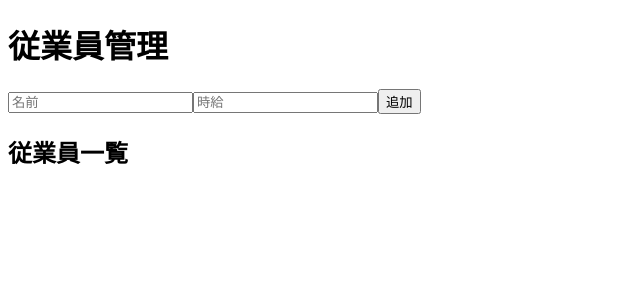
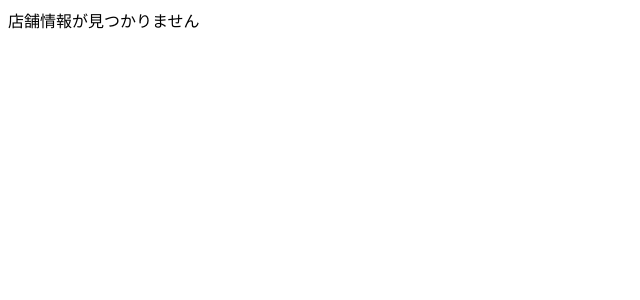
Before and after one commit to chihi3374/kintai-vercel, a Next.js app: page / in a window 1280 px wide. Shown: the top 300 px of the page, without its empty margins (0-640 px from the left). Built offline with nearby package versions, Linux system fonts and the light colour scheme.

Commit message:
Update page.tsx

```diff
--- a/app/page.tsx
+++ b/app/page.tsx
@@ -2,233 +2,218 @@
 
 import { useEffect, useState } from "react";
 
-type Employee = {
-  id: string;
-  name: string;
-  status: string;
-  hourly: number;
-};
+import EmployeeList, { Employee } from "./components/EmployeeList";
+import ActionSelect from "./components/ActionSelect";
+import ConfirmDialog from "./components/ConfirmDialog";
+import CompleteScreen from "./components/CompleteScreen";
 
-export default function EmployeesPage() {
+type Step = "list" | "action" | "confirm" | "complete";
+
+export default function HomePage() {
+  const [step, setStep] = useState<Step>("list");
+
+  // APIから取得する従業員一覧
   const [employees, setEmployees] = useState<Employee[]>([]);
 
-  const [storeToken, setStoreToken] = useState<string | null>(null);
+  // 読み込み中
+  const [loading, setLoading] = useState(true);
 
-  const [name, setName] = useState("");
-  const [hourly, setHourly] = useState("");
+  // エラーメッセージ
+  const [error, setError] = useState("");
 
-  const [loading, setLoading] = useState(false);
+  const [selectedEmployee, setSelectedEmployee] =
+    useState<Employee | null>(null);
 
+  const [selectedAction, setSelectedAction] =
+    useState<"clock_in" | "clock_out" | null>(null);
 
+  // ===========================
+  // 初回読み込み
+  // ===========================
   useEffect(() => {
-    const token = window.localStorage.getItem("storeToken");
-
-    if (token) {
-      setStoreToken(token);
-      fetchEmployees(token);
-    }
+    loadEmployees();
   }, []);
 
+  async function loadEmployees() {
+    try {
+      setLoading(true);
 
+      // localStorageから取得
+      const storeToken = localStorage.getItem("storeToken");
 
-  async function fetchEmployees(token: string) {
-
-    try {
+      if (!storeToken) {
+        setError("店舗情報が見つかりません");
+        return;
+      }
 
       const res = await fetch(
-        `/api/employees?storeToken=${token}`
+        `/api/employees?storeToken=${storeToken}`
       );
 
       const data = await res.json();
 
-
-      if (data.success) {
-        setEmployees(data.employees);
+      if (!data.success) {
+        setError(data.error);
+        return;
       }
 
-
-    } catch (error) {
-
-      console.error(error);
-
+      setEmployees(data.employees);
+    } catch (err) {
+      console.error(err);
+      setError("従業員一覧の取得に失敗しました");
+    } finally {
+      setLoading(false);
     }
-
   }
 
+  // ===========================
+  // 打刻完了後2秒で一覧へ戻る
+  // ===========================
+  useEffect(() => {
+    if (step !== "complete") return;
 
+    const timer = setTimeout(() => {
+      setSelectedEmployee(null);
+      setSelectedAction(null);
+      setStep("list");
+    }, 2000);
 
-  async function addEmployee() {
+    return () => clearTimeout(timer);
+  }, [step]);
+
+  // ===========================
+  // 従業員選択
+  // ===========================
+  function handleSelectEmployee(employee: Employee) {
+    setSelectedEmployee(employee);
+    setStep("action");
+  }
+
+  // ===========================
+  // 出勤
+  // ===========================
+  function handleClockIn() {
+    setSelectedAction("clock_in");
+    setStep("confirm");
+  }
+
+  // ===========================
+  // 退勤
+  // ===========================
+  function handleClockOut() {
+    setSelectedAction("clock_out");
+    setStep("confirm");
+  }
+
+  // ===========================
+  // 打刻実行
+  // ===========================
+  async function handleConfirm() {
+    const storeToken = localStorage.getItem("storeToken");
 
     if (!storeToken) {
-      alert("店舗情報がありません");
+      alert("店舗情報が見つかりません");
       return;
     }
 
-
-    if (!name || !hourly) {
-      alert("名前と時給を入力してください");
+    if (!selectedEmployee || !selectedAction) {
+      alert("従業員または打刻種別が選択されていません");
       return;
     }
 
-
-    setLoading(true);
-
-
     try {
-
-      const res = await fetch("/api/employees", {
-
+      const res = await fetch("/api/clock-in", {
         method: "POST",
-
         headers: {
           "Content-Type": "application/json",
         },
-
         body: JSON.stringify({
           storeToken,
-          name,
-          hourly: Number(hourly),
+          employeeId: selectedEmployee.id,
+          employeeName: selectedEmployee.name,
+          type: selectedAction,
         }),
-
       });
-
 
       const data = await res.json();
 
-
       if (!data.success) {
-
         alert(data.error);
         return;
-
       }
 
-
-      setName("");
-      setHourly("");
-
-      await fetchEmployees(storeToken);
-
-
-    } catch(error){
-
-      console.error(error);
-      alert("追加失敗");
-
-    } finally {
-
-      setLoading(false);
-
+      // 打刻成功
+      setStep("complete");
+    } catch (err) {
+      console.error(err);
+      alert("通信エラーが発生しました");
     }
-
   }
 
-
-
-  async function deleteEmployee(id:string){
-
-    if(!storeToken) return;
-
-
-    await fetch("/api/employees",{
-
-      method:"DELETE",
-
-      headers:{
-        "Content-Type":"application/json",
-      },
-
-      body:JSON.stringify({
-        storeToken,
-        id,
-      }),
-
-    });
-
-
-    fetchEmployees(storeToken);
-
+  // ===========================
+  // 読み込み中
+  // ===========================
+  if (loading) {
+    return (
+      <main className="min-h-screen flex items-center justify-center">
+        読み込み中...
+      </main>
+    );
   }
 
-
+  // ===========================
+  // エラー
+  // ===========================
+  if (error) {
+    return (
+      <main className="min-h-screen flex items-center justify-center">
+        {error}
+      </main>
+    );
+  }
 
   return (
+    <main className="min-h-screen bg-gray-100 flex justify-center items-center p-4">
+      <div className="w-full max-w-xl rounded-2xl bg-white shadow-lg p-6">
+        {step === "list" && (
+          <EmployeeList
+            employees={employees}
+            onSelect={handleSelectEmployee}
+          />
+        )}
 
-    <main className="min-h-screen bg-gray-100 p-8">
+        {step === "action" && selectedEmployee && (
+          <ActionSelect
+            employee={selectedEmployee}
+            onClockIn={handleClockIn}
+            onClockOut={handleClockOut}
+            onBack={() => {
+              setSelectedEmployee(null);
+              setStep("list");
+            }}
+          />
+        )}
 
-      <div className="max-w-xl mx-auto bg-white rounded-xl shadow p-6">
+        {step === "confirm" &&
+          selectedEmployee &&
+          selectedAction && (
+            <ConfirmDialog
+              employee={selectedEmployee}
+              action={selectedAction}
+              onCancel={() => setStep("action")}
+              onConfirm={handleConfirm}
+            />
+          )}
 
-
-        <h1 className="text-2xl font-bold mb-6">
-          従業員管理
-        </h1>
-
-
-        <input
-          className="border p-2 w-full mb-3"
-          placeholder="名前"
-          value={name}
-          onChange={(e)=>setName(e.target.value)}
-        />
-
-
-        <input
-          className="border p-2 w-full mb-3"
-          placeholder="時給"
-          type="number"
-          value={hourly}
-          onChange={(e)=>setHourly(e.target.value)}
-        />
-
-
-        <button
-          onClick={addEmployee}
-          disabled={loading}
-          className="bg-blue-500 text-white px-4 py-2 rounded"
-        >
-          {loading ? "登録中..." : "追加"}
-        </button>
-
-
-
-        <div className="mt-8">
-
-          <h2 className="font-bold mb-3">
-            従業員一覧
-          </h2>
-
-
-          {employees.map((emp)=>(
-
-            <div
-              key={emp.id}
-              className="border p-3 mb-2 flex justify-between"
-            >
-
-              <div>
-                <div>{emp.name}</div>
-                <div>{emp.hourly}円</div>
-              </div>
-
-
-              <button
-                onClick={()=>deleteEmployee(emp.id)}
-                className="text-red-500"
-              >
-                削除
-              </button>
-
-            </div>
-
-          ))}
-
-        </div>
-
-
+        {step === "complete" &&
+          selectedEmployee &&
+          selectedAction && (
+            <CompleteScreen
+              employee={selectedEmployee}
+              action={selectedAction}
+            />
+          )}
       </div>
-
     </main>
-
   );
-
 }
```
